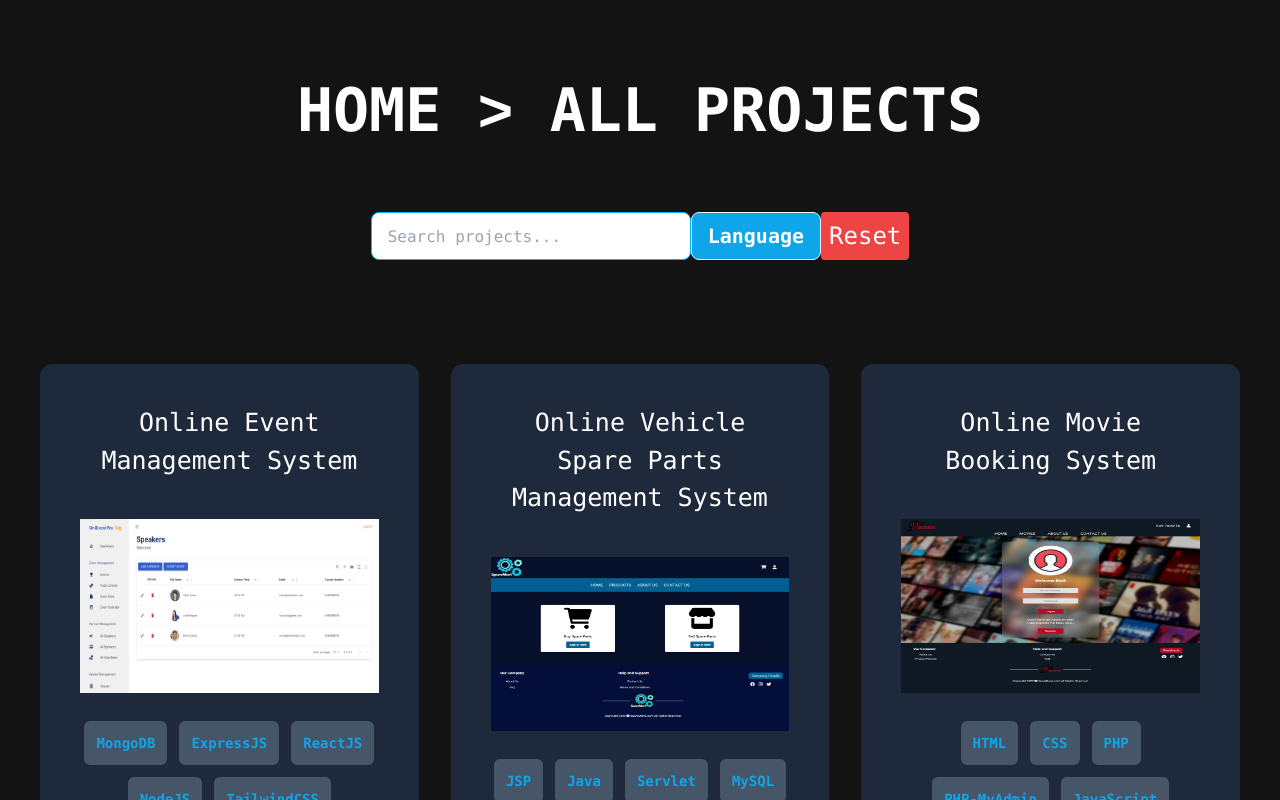
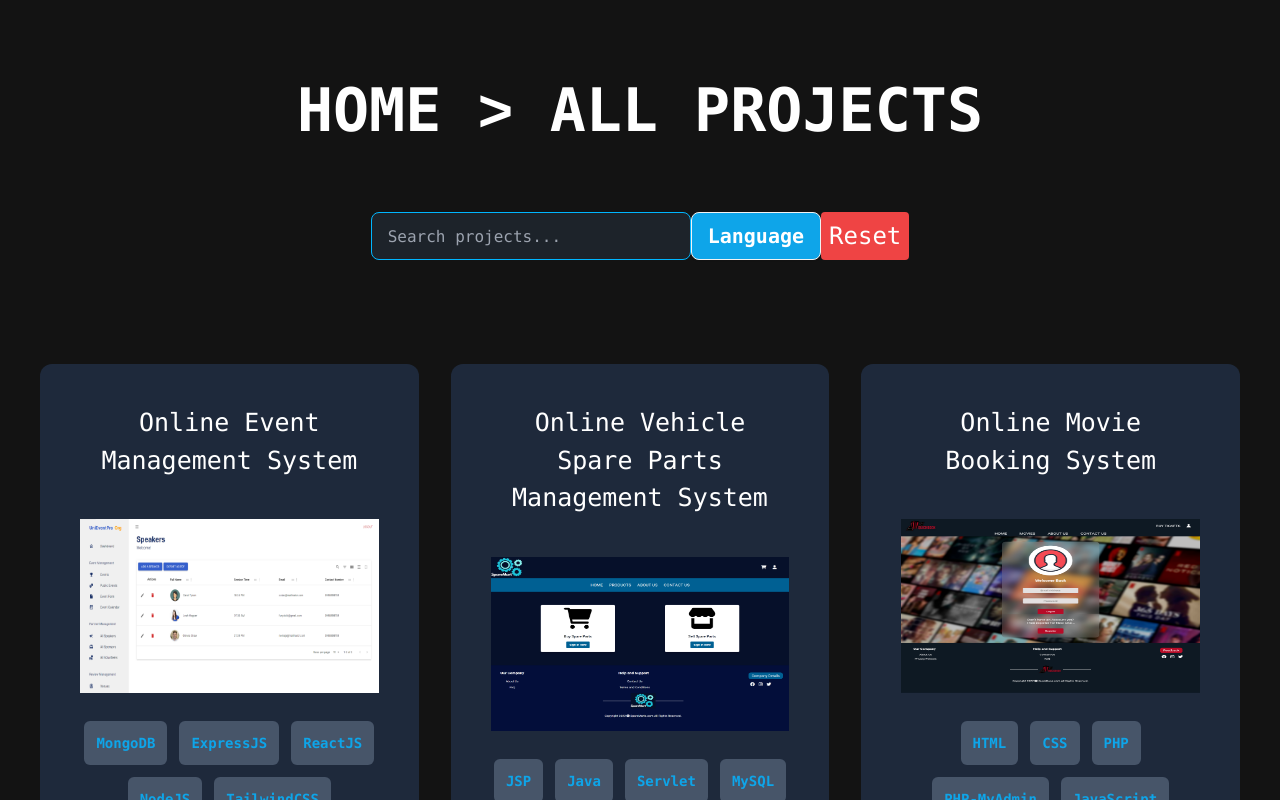
Before and after one commit to Radser2001/Portfolio, a Next.js app: page /projects in a window 1280 px wide. Shown: the top 800 px of the page. Built offline with nearby package versions, Linux system fonts and the light colour scheme.

Commit message:
Update UI

```diff
--- a/pages/projects/index.js
+++ b/pages/projects/index.js
@@ -31,7 +31,7 @@ const Projects = () => {
     setSelectedLanguage(null);
   };
   return (
-    <div id="allProjects" className=" overflow-x-hidden">
+    <div id="allProjects" className=" overflow-x-hidden overflow-y-hidden">
       <Head>
         <title>Projects</title>
         <meta name="viewport" content="initial-scale=1.0, width=device-width" />
@@ -47,7 +47,7 @@ const Projects = () => {
             placeholder="Search projects..."
             value={searchInput}
             onChange={handleSearchInputChange}
-            className="input input-bordered mt-8 input-info w-full max-w-xs"
+            className="input input-bordered bg-[#1D232A] text-white mt-8 input-info w-full max-w-xs"
           />
           <div className="dropdown">
             <div
@@ -61,7 +61,7 @@ const Projects = () => {
               {skills.map((language, index) => (
                 <li key={index}>
                   <button
-                    className=" text-left hover:bg-[#1D232A] p-1"
+                    className=" text-left hover:bg-[#1D232A] p-2 rounded"
                     onClick={() => handleLanguageClick(language)}
                   >
                     {language}
@@ -81,8 +81,7 @@ const Projects = () => {
           <p className="text-center mt-20 text-xl">
             {filteredProjects.length} result
             {filteredProjects.length === 1 ? "" : "s"} for projects developed
-            using
-            {selectedLanguage}
+            using {selectedLanguage}
           </p>
         )}
         <div className="flex justify-center items-center ">
```
